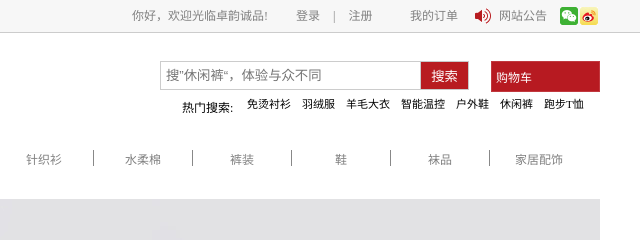
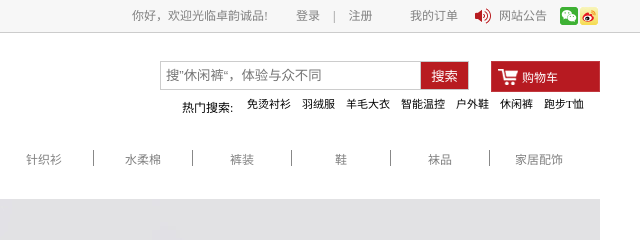
Before and after one commit to ella-zhuoyun/ella-zhuoyun.github.io, a plain HTML site: page index.html in a window 1280 px wide. Shown: the top 240 px of the page, 640-1280 px from the left. Drawn offline with Linux system fonts and the light colour scheme.

Commit message:
Update index.html

```diff
--- a/index.html
+++ b/index.html
@@ -65,7 +65,7 @@
     			</div>
     			<!-- <div class="sousuyou"> -->
                 <a href="#" class="sousuyou"><!-- 购物车盒子 -->
-<!--     				 <div></div> -->
+    				 <div></div>
     				<span>购物车</span>
     			</a>
     		</div>
```
